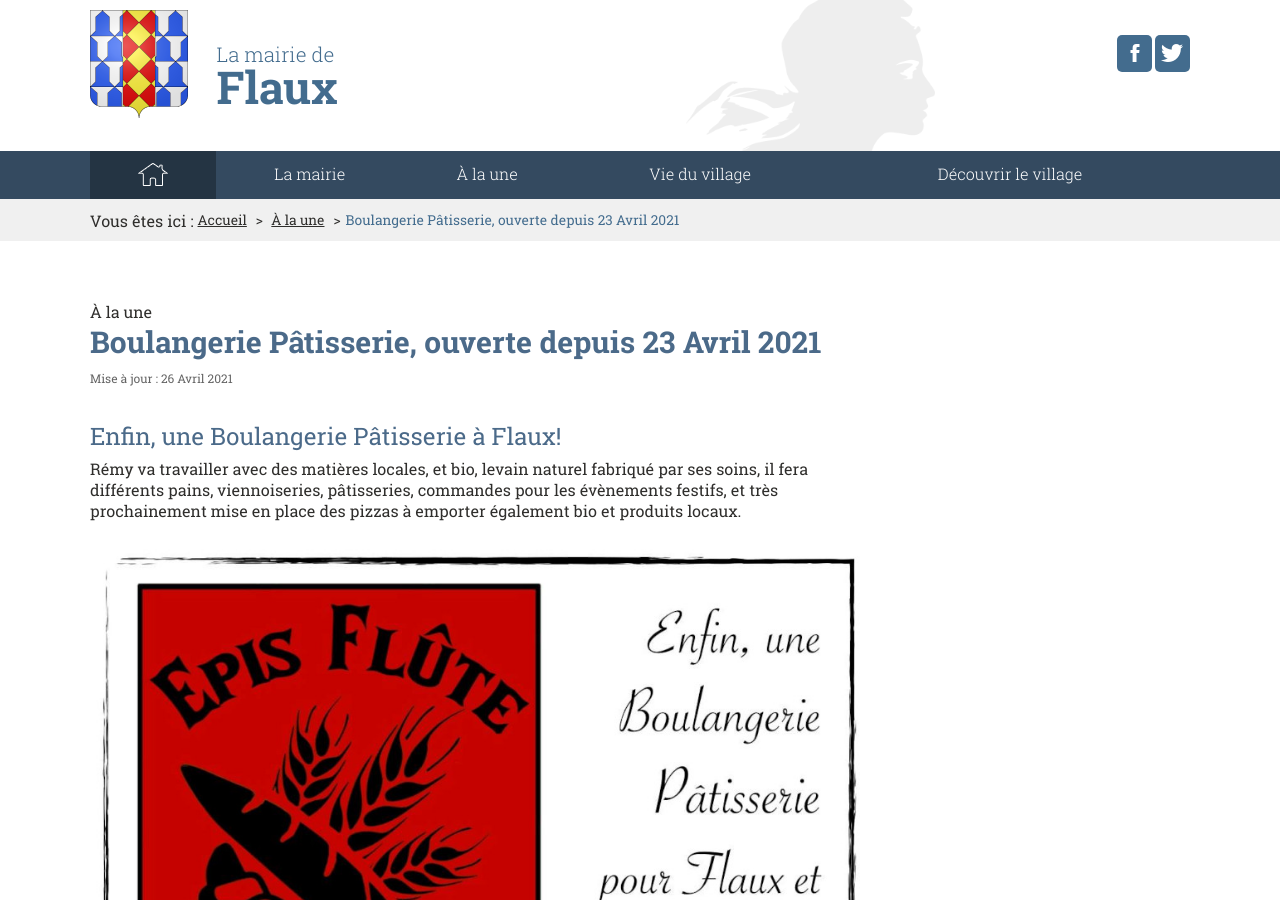
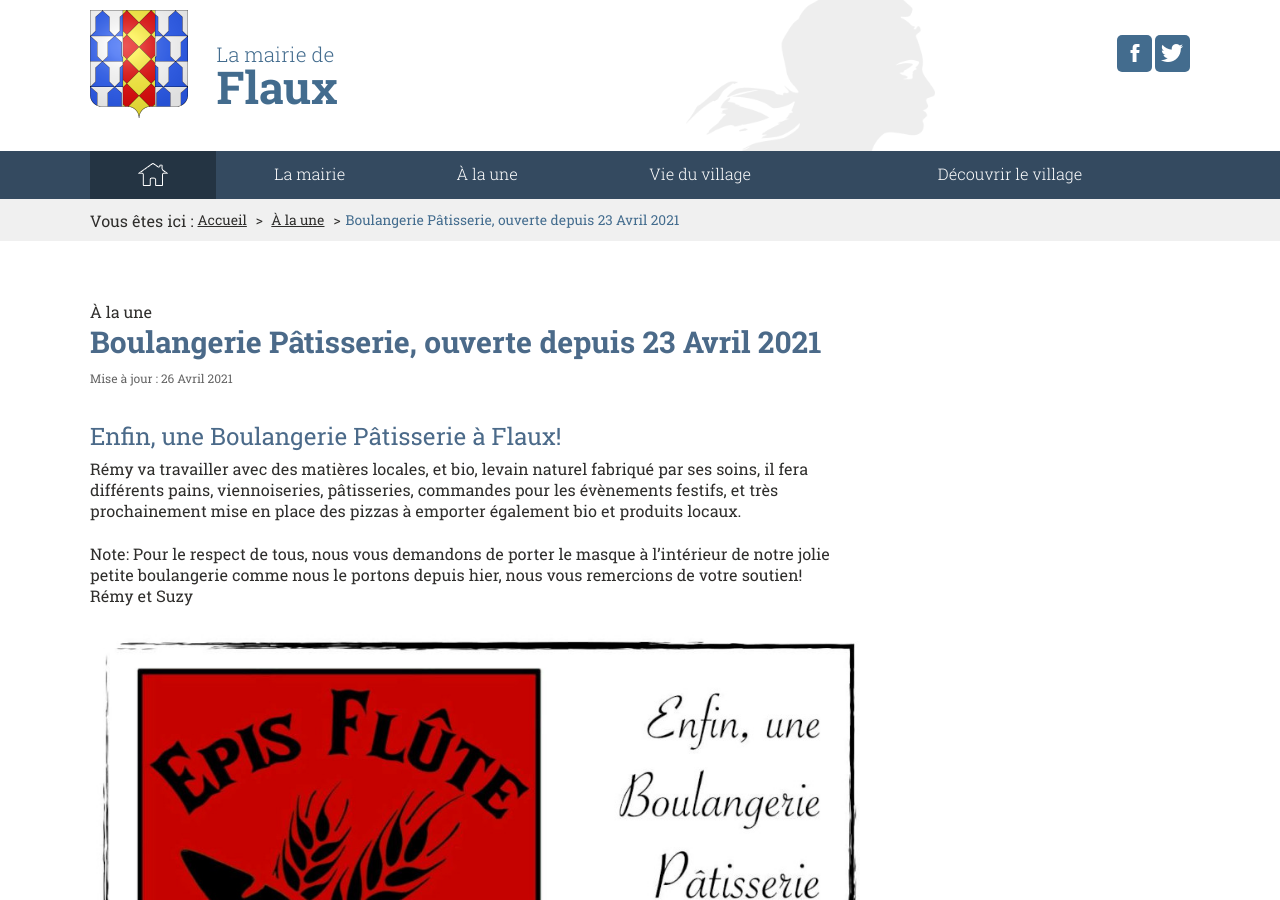
Before and after one commit to Flaux-Village/flaux-village.github.io, a Jekyll site: the page built from _actualites/boulangerie.md, in a window 1280 px wide and 900 px high. Built offline with Jekyll 4.4.1, drawn with Linux system fonts in a browser that asks for light colours.

Commit message:
Update boulangerie.md

```diff
--- a/_actualites/boulangerie.md
+++ b/_actualites/boulangerie.md
@@ -14,7 +14,10 @@ introduction:
 
 # Enfin, une Boulangerie Pâtisserie à Flaux! <br>
 
-Rémy va travailler avec des matières locales, et bio, levain naturel fabriqué par ses soins, il fera différents pains, viennoiseries, pâtisseries, commandes pour les évènements festifs, et très prochainement mise en place des pizzas à emporter également bio et produits locaux.
+Rémy va travailler avec des matières locales, et bio, levain naturel fabriqué par ses soins, il fera différents pains, viennoiseries, pâtisseries, commandes pour les évènements festifs, et très prochainement mise en place des pizzas à emporter également bio et produits locaux.<br>
+
+Note: Pour le respect de tous, nous vous demandons de porter le masque à l'intérieur de notre jolie petite boulangerie comme nous le portons depuis hier, nous vous remercions de votre soutien! <br>
+Rémy et Suzy
 
 ![Au château de Flaux, défibrillateur](/assets/illustrations/episfluteflyer.jpg){:class="img-responsive"}
 
```
